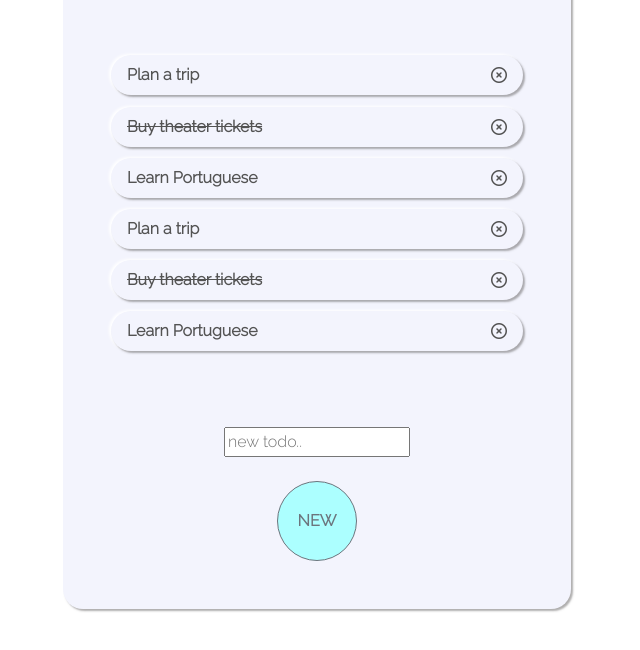
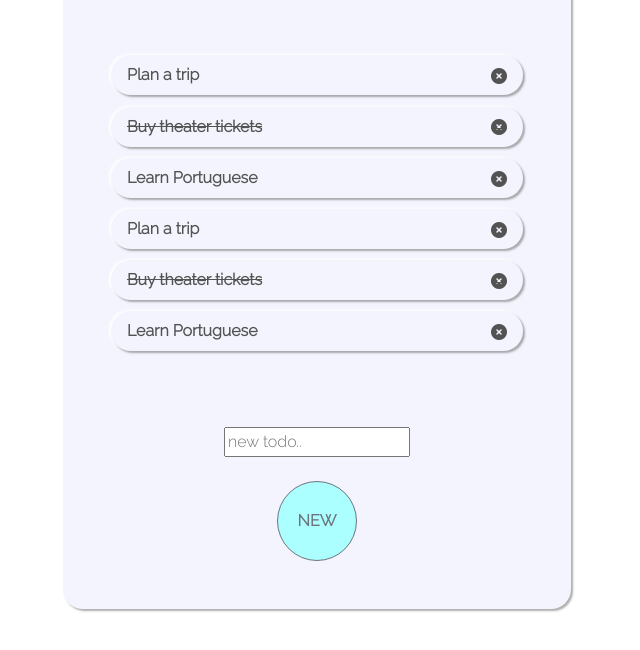
Before and after one commit to cif95/vue-todolist, a plain HTML site: page index.html in a window 1280 px wide. Shown: the part 152-802 px from the top of the page, without its empty margins (323-963 px from the left). Drawn offline with nearby package versions, Linux system fonts and the light colour scheme.

Commit message:
implemented milestone 2

```diff
--- a/css/style.css
+++ b/css/style.css
@@ -20,7 +20,6 @@ section#my-todos-wrapper h2::after{
 section#my-todos-wrapper ul#my-todos li{
 	border-radius:20px;
 	font-weight:bold;
-	position:relative;
 	min-width:fit-content;
 	padding:.5rem 1rem;
 	margin-bottom:.7rem;
@@ -28,17 +27,13 @@ section#my-todos-wrapper ul#my-todos li{
 					-2px -1px 3px white;
 }
 
+section#my-todos-wrapper ul#my-todos li i {
+	cursor: pointer;
+	margin-top:.3rem;
+}
+
 section#my-todos-wrapper ul#my-todos li.todo-done{
 	text-decoration: line-through;
-}
-
-section#my-todos-wrapper ul#my-todos li:after{
-	right:1rem;
-	cursor: pointer;
-	content:'\f057';
-	position:absolute;
-	font-weight: 400;
-	font-family: "Font Awesome 5 Free";
 }
 
 section#my-todos-wrapper button#new-btn{
--- a/index.html
+++ b/index.html
@@ -27,7 +27,10 @@
 						<section id="my-todos-wrapper">
 							<h2 class="text-center pt-3">Todo list</h2>
 							<ul id="my-todos" class="list-unstyled p-5">
-									<li class="todo" v-for="todo in todos" :class="(todo.done)? 'todo-done' : '' " >{{todo.text}}</li>
+								<li class="todo d-flex justify-content-between" v-for="(todo, index) in todos" :class="(todo.done)? 'todo-done' : '' " >
+									{{todo.text}}
+									<i class="fa-solid fa-circle-xmark" @click="removeTodo(index)"></i>
+								</li>
 							</ul>
 							<div id="my-input-group" class="text-center pb-5">
 								<input type="text" placeholder="new todo.." class="d-block mx-auto mb-4">
--- a/js/main.js
+++ b/js/main.js
@@ -43,6 +43,8 @@ const app = new Vue({
 		]
 	},
 	methods: {
-
+		removeTodo(todoIndex){
+			this.todos.splice(todoIndex, 1);
+		}
 	}
 });
```
Lines whose indentation alone changed are shown as unchanged.
